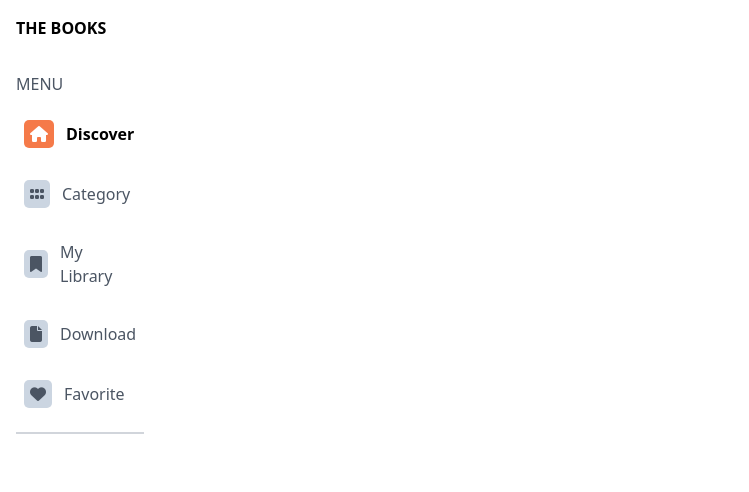
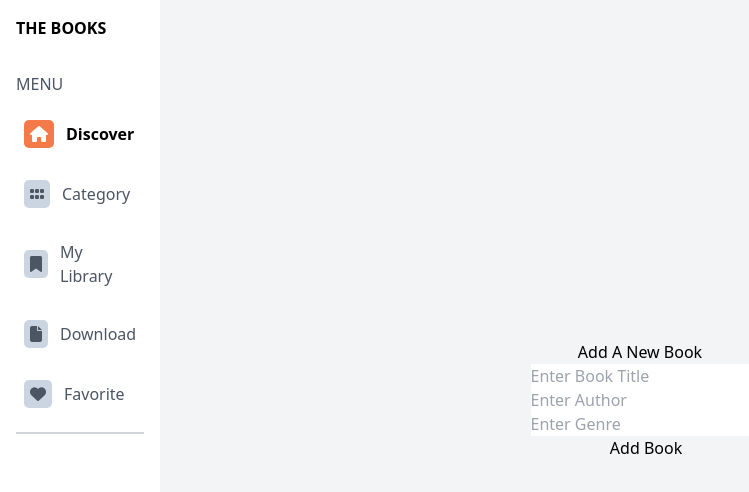
Before and after one commit to DervFive/library-front-end, a React (Vite) app: page /add-new in a window 1280 px wide. Shown: the top 492 px of the page, without its empty margins (0-749 px from the left). Built offline with nearby package versions, Linux system fonts and the light colour scheme.

Commit message:
worked on form

```diff
--- a/src/pages/addBook/index.jsx
+++ b/src/pages/addBook/index.jsx
@@ -2,14 +2,29 @@ import Footer from "../../components/Footer";
 import Navbar from "../../components/Navbar";
 
 
-const AddBook = () => {
+const AddBooks = () => {
   return (
     <>
       <Navbar />
+      <div className="flex justify-center items-center flex-col h-screen bg-gray-100 space-x-3">
+        <h1>Add A New Book</h1>
+        <form className="flex flex-col">
+          <div>
+            <input type="text" placeholder="Enter Book Title" reguired name="Book" />
+          </div>
+          <div>
+            <input type="text" placeholder="Enter Author" required name="Book" />
+          </div>
+          <div>
+            <input type="text" placeholder="Enter Genre" required name="Book" />
+          </div>
+         <button type="submit">Add Book</button>
+        </form>
+      </div>
       <Footer />
     </>
 
   )
 }
 
-export default AddBook;
+export default AddBooks;
```
